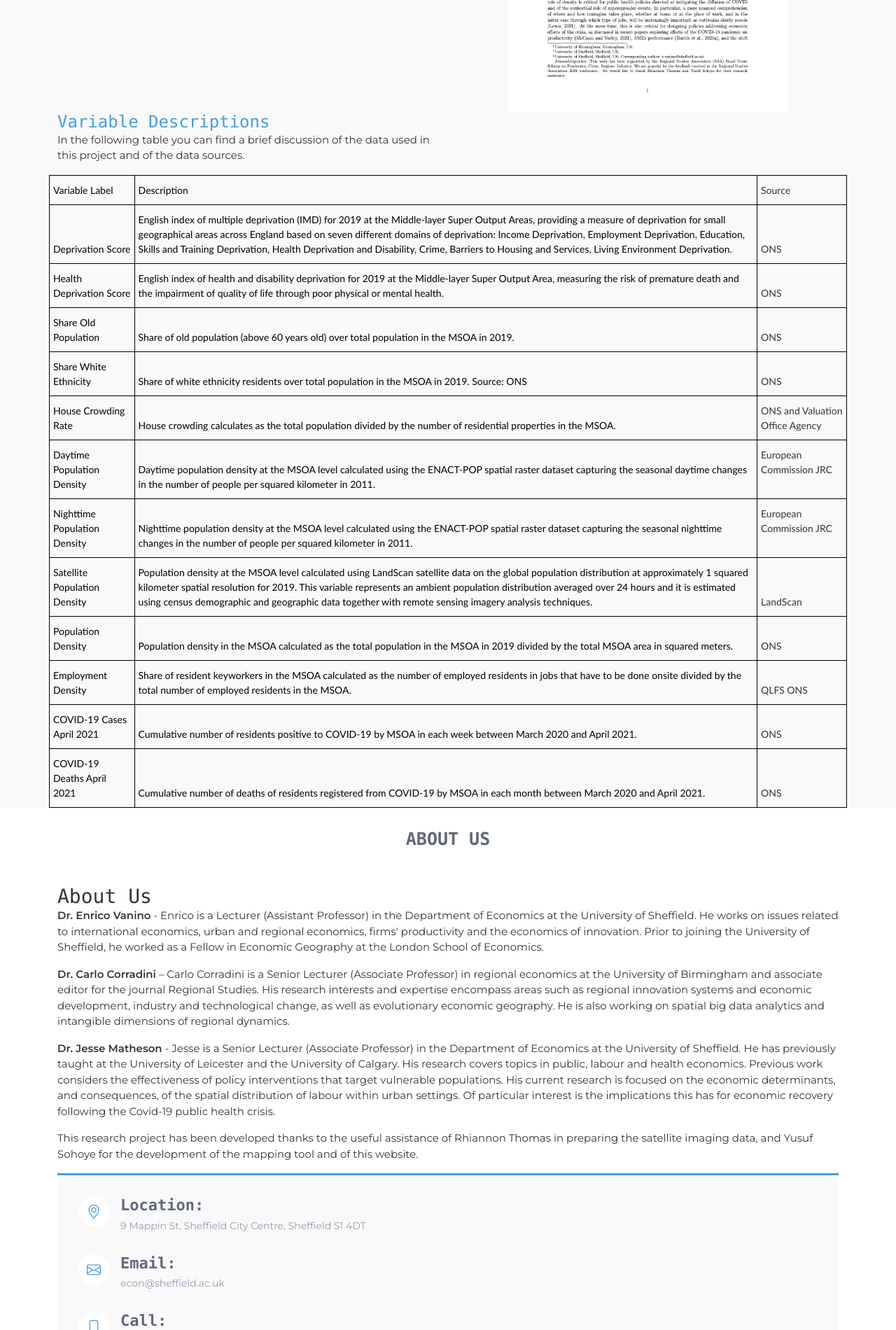
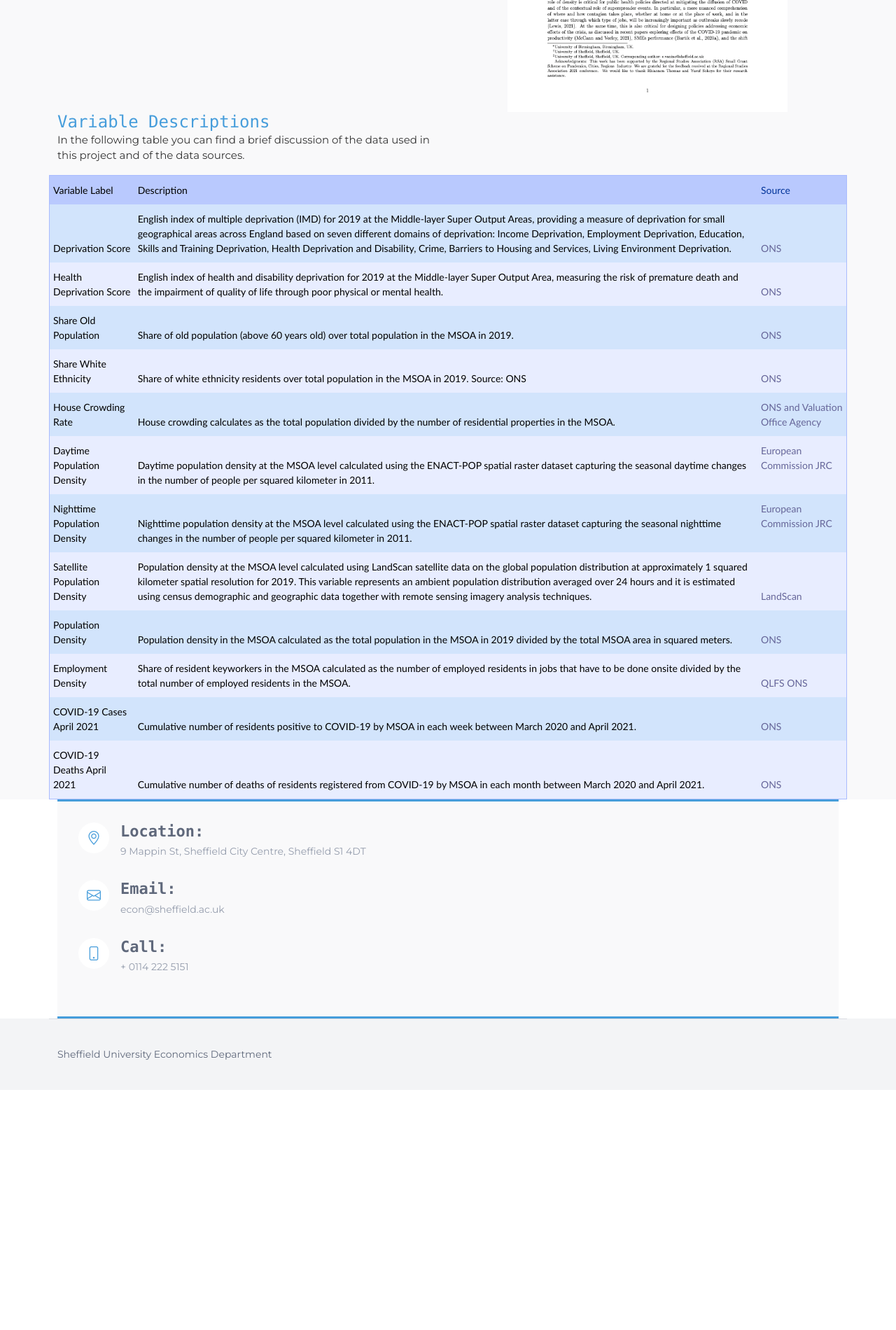
Before and after one commit to Quotennial/sheffield_mapping_frontend, a PHP site: page / in a window 1280 px wide. Shown: the part 3378-5278 px from the top of the page at 70% size. After the commit the page ends 4892 px from the top, so only its background shows below. Run offline with PHP 8.4, Linux system fonts and the light colour scheme.

Commit message:
git push

```diff
--- a/index.php
+++ b/index.php
@@ -71,11 +71,11 @@
           <img src="assets/img/placehodlermapimage.png" class="img-fluid " alt="">
         </div>
       </div>
-          <p class="description">One of the most striking features of the COVID-19 pandemic is the marked spatial heterogeneity in both COVID-19 cases and deaths. Previous research has shown how such variation broadly reflects differences in the socio-economic structure across locations, and particular attention has been devoted to the analysis of population density. Yet, its relationship with the spread of COVID-19 remains unclear. </p>
-          <p class="description">Combining highly granular data at the neighbourhood level for England on COVID-19 cases and deaths, satellite imaging density and other socio-economic variables, we take a closer look at the relationship between urban density and the health consequences of COVID-19, disentangling between the role of population and employment density.</p>
-          <p class="description">This website provides an interactive mapping tool using kepler.gl to visualise the dynamic evolution of COVID-19 cases and deaths across neighbourhoods in England between March 2020 and April 2021, and to analyse its static spatial correlation with urban density and other socio-economic metrics. An advanced econometric analysis of the relationship between density and the health consequences of the COVID-19 pandemic is presented in the project research paper, offering novel evidence on the different effects exerted by population and employment density.</p>
-          <p class="description">This research project is part of a new line of empirical investigation that uses information from unstructured forms of data to fill the gaps in more conventional datasets. It provides important insights not just to better understand the determinants of diffusion of the virus, but equally to understand which areas could remain more at risk. A better understanding of the role of density is critical for public health policies directed at mitigating the diffusion of COVID. In particular, a more nuanced comprehension of where and how contagion takes place, whether at home or at the place of work, and in the latter case through which type of jobs, will be increasingly important. At the same time, this is also critical for designing policies addressing economic effects of the crisis.</p>
-          <p class="description">This research project has been developed in collaboration between the University of Sheffield and the University of Birmingham, funded by the Regional Studies Association grant scheme on “Pandemics, Cities, Regions & Industry”."</p>
+      <p class="description">One of the most striking features of the COVID-19 pandemic is the marked spatial heterogeneity in both COVID-19 cases and deaths. Previous research has shown how such variation broadly reflects differences in the socio-economic structure across locations, and particular attention has been devoted to the analysis of population density. Yet, its relationship with the spread of COVID-19 remains unclear. </p>
+      <p class="description">Combining highly granular data at the neighbourhood level for England on COVID-19 cases and deaths, satellite imaging density and other socio-economic variables, we take a closer look at the relationship between urban density and the health consequences of COVID-19, disentangling between the role of population and employment density.</p>
+      <p class="description">This website provides an interactive mapping tool using kepler.gl to visualise the dynamic evolution of COVID-19 cases and deaths across neighbourhoods in England between March 2020 and April 2021, and to analyse its static spatial correlation with urban density and other socio-economic metrics. An advanced econometric analysis of the relationship between density and the health consequences of the COVID-19 pandemic is presented in the project research paper, offering novel evidence on the different effects exerted by population and employment density.</p>
+      <p class="description">This research project is part of a new line of empirical investigation that uses information from unstructured forms of data to fill the gaps in more conventional datasets. It provides important insights not just to better understand the determinants of diffusion of the virus, but equally to understand which areas could remain more at risk. A better understanding of the role of density is critical for public health policies directed at mitigating the diffusion of COVID. In particular, a more nuanced comprehension of where and how contagion takes place, whether at home or at the place of work, and in the latter case through which type of jobs, will be increasingly important. At the same time, this is also critical for designing policies addressing economic effects of the crisis.</p>
+      <p class="description">This research project has been developed in collaboration between the University of Sheffield and the University of Birmingham, funded by the Regional Studies Association grant scheme on “Pandemics, Cities, Regions & Industry”."</p>
     </div>
   </section><!-- End Hero -->
 
@@ -233,13 +233,18 @@
           <style type="text/css">
             .tg {
               border-collapse: collapse;
+              border-color: #aabcfe;
               border-spacing: 0;
+              border-style: solid;
+              border-width: 1px;
             }
 
             .tg td {
-              border-color: black;
+              background-color: #e8edff;
+              border-color: #aabcfe;
               border-style: solid;
-              border-width: 1px;
+              border-width: 0px;
+              color: #669;
               font-family: Arial, sans-serif;
               font-size: 14px;
               overflow: hidden;
@@ -248,9 +253,11 @@
             }
 
             .tg th {
-              border-color: black;
+              background-color: #b9c9fe;
+              border-color: #aabcfe;
               border-style: solid;
-              border-width: 1px;
+              border-width: 0px;
+              color: #039;
               font-family: Arial, sans-serif;
               font-size: 14px;
               font-weight: normal;
@@ -259,11 +266,27 @@
               word-break: normal;
             }
 
+            .tg .tg-34ux {
+              background-color: #D2E4FC;
+              font-family: "Trebuchet MS", Helvetica, sans-serif !important;
+              ;
+              text-align: left;
+              vertical-align: bottom
+            }
+
             .tg .tg-2nc7 {
               font-family: "Trebuchet MS", Helvetica, sans-serif !important;
               ;
               text-align: left;
               vertical-align: bottom
+            }
+
+            .tg .tg-wz43 {
+              background-color: #D2E4FC;
+              font-family: "Trebuchet MS", Helvetica, sans-serif !important;
+              ;
+              text-align: left;
+              vertical-align: top
             }
 
             .tg .tg-zef7 {
@@ -283,9 +306,9 @@
             </thead>
             <tbody>
               <tr>
-                <td class="tg-2nc7"><span style="font-weight:normal;color:#000">Deprivation Score</span></td>
-                <td class="tg-2nc7"><span style="font-weight:normal;color:#000">English index of multiple deprivation (IMD) for 2019 at the Middle-layer Super Output Areas, providing a measure of deprivation for small geographical areas across England based on seven different domains of deprivation: Income Deprivation, Employment Deprivation, Education, Skills and Training Deprivation, Health Deprivation and Disability, Crime, Barriers to Housing and Services, Living Environment Deprivation.</span></td>
-                <td class="tg-2nc7">ONS</td>
+                <td class="tg-34ux"><span style="font-weight:normal;color:#000">Deprivation Score</span></td>
+                <td class="tg-34ux"><span style="font-weight:normal;color:#000">English index of multiple deprivation (IMD) for 2019 at the Middle-layer Super Output Areas, providing a measure of deprivation for small geographical areas across England based on seven different domains of deprivation: Income Deprivation, Employment Deprivation, Education, Skills and Training Deprivation, Health Deprivation and Disability, Crime, Barriers to Housing and Services, Living Environment Deprivation.</span></td>
+                <td class="tg-34ux">ONS</td>
               </tr>
               <tr>
                 <td class="tg-2nc7"><span style="font-weight:normal;color:#000">Health Deprivation Score</span></td>
@@ -293,9 +316,9 @@
                 <td class="tg-2nc7">ONS</td>
               </tr>
               <tr>
-                <td class="tg-2nc7"><span style="font-weight:normal;color:#000">Share Old Population</span></td>
-                <td class="tg-2nc7"><span style="font-weight:normal;color:#000">Share of old population (above 60 years old) over total population in the MSOA in 2019.</span></td>
-                <td class="tg-2nc7">ONS</td>
+                <td class="tg-34ux"><span style="font-weight:normal;color:#000">Share Old Population</span></td>
+                <td class="tg-34ux"><span style="font-weight:normal;color:#000">Share of old population (above 60 years old) over total population in the MSOA in 2019.</span></td>
+                <td class="tg-34ux">ONS</td>
               </tr>
               <tr>
                 <td class="tg-2nc7"><span style="font-weight:normal;color:#000">Share White Ethnicity</span></td>
@@ -303,9 +326,9 @@
                 <td class="tg-2nc7">ONS</td>
               </tr>
               <tr>
-                <td class="tg-2nc7"><span style="font-weight:normal;color:#000">House Crowding Rate</span></td>
-                <td class="tg-2nc7"><span style="font-weight:normal;color:#000">House crowding calculates as the total population divided by the number of residential properties in the MSOA.</span></td>
-                <td class="tg-zef7">ONS and Valuation Office Agency</td>
+                <td class="tg-34ux"><span style="font-weight:normal;color:#000">House Crowding Rate</span></td>
+                <td class="tg-34ux"><span style="font-weight:normal;color:#000">House crowding calculates as the total population divided by the number of residential properties in the MSOA.</span></td>
+                <td class="tg-wz43">ONS and Valuation Office Agency</td>
               </tr>
               <tr>
                 <td class="tg-2nc7"><span style="font-weight:normal;color:#000">Daytime Population Density</span></td>
@@ -313,9 +336,9 @@
                 <td class="tg-zef7">European Commission JRC</td>
               </tr>
               <tr>
-                <td class="tg-2nc7"><span style="font-weight:normal;color:#000">Nighttime Population Density</span></td>
-                <td class="tg-2nc7"><span style="font-weight:normal;color:#000">Nighttime population density at the MSOA level calculated using the ENACT-POP spatial raster dataset capturing the seasonal nighttime changes in the number of people per squared kilometer in 2011.</span></td>
-                <td class="tg-zef7">European Commission JRC</td>
+                <td class="tg-34ux"><span style="font-weight:normal;color:#000">Nighttime Population Density</span></td>
+                <td class="tg-34ux"><span style="font-weight:normal;color:#000">Nighttime population density at the MSOA level calculated using the ENACT-POP spatial raster dataset capturing the seasonal nighttime changes in the number of people per squared kilometer in 2011.</span></td>
+                <td class="tg-wz43">European Commission JRC</td>
               </tr>
               <tr>
                 <td class="tg-2nc7"><span style="font-weight:normal;color:#000">Satellite Population Density</span></td>
@@ -323,9 +346,9 @@
                 <td class="tg-2nc7">LandScan</td>
               </tr>
               <tr>
-                <td class="tg-2nc7"><span style="font-weight:normal;color:#000">Population Density</span></td>
-                <td class="tg-2nc7"><span style="font-weight:normal;color:#000">Population density in the MSOA calculated as the total population in the MSOA in 2019 divided by the total MSOA area in squared meters.</span></td>
-                <td class="tg-2nc7">ONS</td>
+                <td class="tg-34ux"><span style="font-weight:normal;color:#000">Population Density</span></td>
+                <td class="tg-34ux"><span style="font-weight:normal;color:#000">Population density in the MSOA calculated as the total population in the MSOA in 2019 divided by the total MSOA area in squared meters.</span></td>
+                <td class="tg-34ux">ONS</td>
               </tr>
               <tr>
                 <td class="tg-2nc7"><span style="font-weight:normal;color:#000">Employment Density</span></td>
@@ -333,9 +356,9 @@
                 <td class="tg-2nc7">QLFS ONS</td>
               </tr>
               <tr>
-                <td class="tg-2nc7"><span style="font-weight:normal;color:#000">COVID-19 Cases April 2021</span></td>
-                <td class="tg-2nc7"><span style="font-weight:normal;color:#000">Cumulative number of residents positive to COVID-19 by MSOA in each week between March 2020 and April 2021.</span></td>
-                <td class="tg-2nc7">ONS</td>
+                <td class="tg-34ux"><span style="font-weight:normal;color:#000">COVID-19 Cases April 2021</span></td>
+                <td class="tg-34ux"><span style="font-weight:normal;color:#000">Cumulative number of residents positive to COVID-19 by MSOA in each week between March 2020 and April 2021.</span></td>
+                <td class="tg-34ux">ONS</td>
               </tr>
               <tr>
                 <td class="tg-2nc7"><span style="font-weight:normal;color:#000">COVID-19 Deaths April 2021</span></td>
@@ -345,34 +368,7 @@
             </tbody>
           </table>
 
-
         </div>
-      </div>
-    </section><!-- End Portfolio Section -->
-
-    <!-- ======= About Section ======= -->
-    <section id="about" class="about">
-      <div class="container">
-        <div class="section-title">
-          <h2>About Us</h2>
-        </div>
-        <div class="row">
-          <h3>About Us</h3>
-          <p>
-            <b>Dr. Enrico Vanino</b> - Enrico is a Lecturer (Assistant Professor) in the Department of Economics at the University of Sheffield. He works on issues related to international economics, urban and regional economics, firms' productivity and the economics of innovation. Prior to joining the University of Sheffield, he worked as a Fellow in Economic Geography at the London School of Economics.
-          </p>
-          <p>
-            <b>Dr. Carlo Corradini</b> – Carlo Corradini is a Senior Lecturer (Associate Professor) in regional economics at the University of Birmingham and associate editor for the journal Regional Studies. His research interests and expertise encompass areas such as regional innovation systems and economic development, industry and technological change, as well as evolutionary economic geography. He is also working on spatial big data analytics and intangible dimensions of regional dynamics.
-          </p>
-          <p>
-            <b> Dr. Jesse Matheson</b> - Jesse is a Senior Lecturer (Associate Professor) in the Department of Economics at the University of Sheffield. He has previously taught at the University of Leicester and the University of Calgary. His research covers topics in public, labour and health economics. Previous work considers the effectiveness of policy interventions that target vulnerable populations. His current research is focused on the economic determinants, and consequences, of the spatial distribution of labour within urban settings. Of particular interest is the implications this has for economic recovery following the Covid-19 public health crisis.
-          </p>
-          <p>
-            This research project has been developed thanks to the useful assistance of Rhiannon Thomas in preparing the satellite imaging data, and Yusuf Sohoye for the development of the mapping tool and of this website.
-          </p>
-        </div>
-
-      </div>
     </section><!-- End About Section -->
 
 
```
